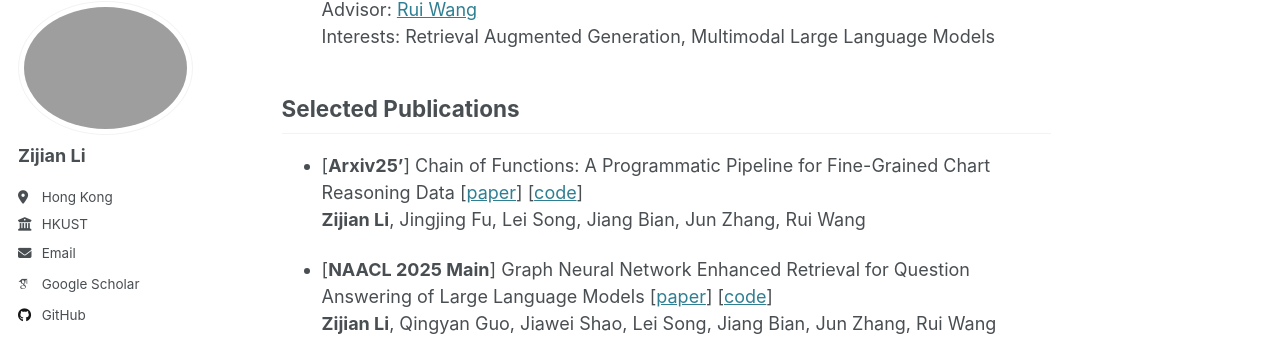
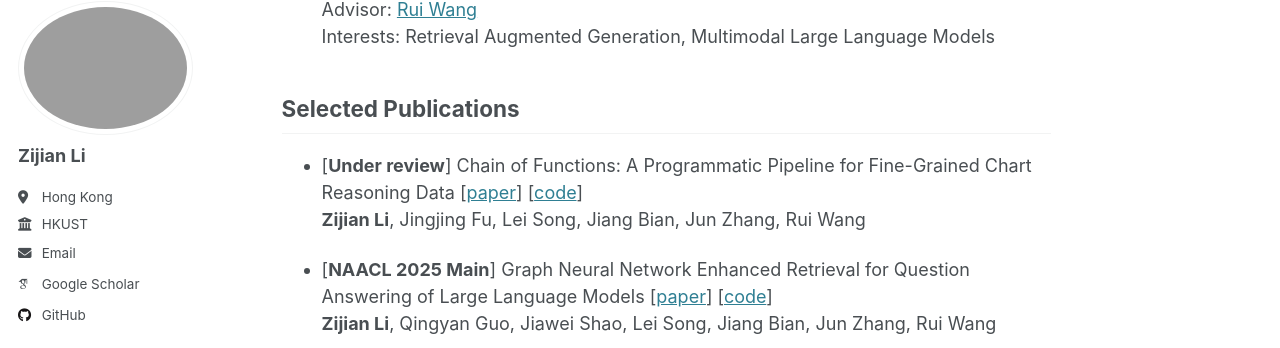
Before and after one commit to zli999/zijianli.github.io, a Jekyll site: the page built from _pages/about.md, in a window 1280 px wide and 900 px high, scrolled down 416 px. Shown: the part 105-453 px from the top of the window. Built offline with Jekyll 4.4.1, drawn with Linux system fonts in a browser that asks for light colours; some web fonts are replaced.

Commit message:
Update about.md

```diff
--- a/_pages/about.md
+++ b/_pages/about.md
@@ -20,7 +20,7 @@ I am currently a research intern in MicroSoft Research Asia (MSRA), focusing on
 
 
 ## Selected Publications
-- [**Arxiv25'**] Chain of Functions: A Programmatic Pipeline for Fine-Grained Chart Reasoning Data [[paper](https://arxiv.org/abs/2503.16260)] [[code](https://github.com/microsoft/Chain-of-Functions)]<br>**Zijian Li**, Jingjing Fu, Lei Song, Jiang Bian, Jun Zhang, Rui Wang<br>
+- [**Under review**] Chain of Functions: A Programmatic Pipeline for Fine-Grained Chart Reasoning Data [[paper](https://arxiv.org/abs/2503.16260)] [[code](https://github.com/microsoft/Chain-of-Functions)]<br>**Zijian Li**, Jingjing Fu, Lei Song, Jiang Bian, Jun Zhang, Rui Wang<br>
 
 - [**NAACL 2025 Main**] Graph Neural Network Enhanced Retrieval for Question Answering of Large Language Models [[paper](https://arxiv.org/abs/2406.06572)] [[code](https://github.com/zli999/GNN_Ret)]<br>**Zijian Li**, Qingyan Guo, Jiawei Shao, Lei Song, Jiang Bian, Jun Zhang, Rui Wang<br>
 
```
